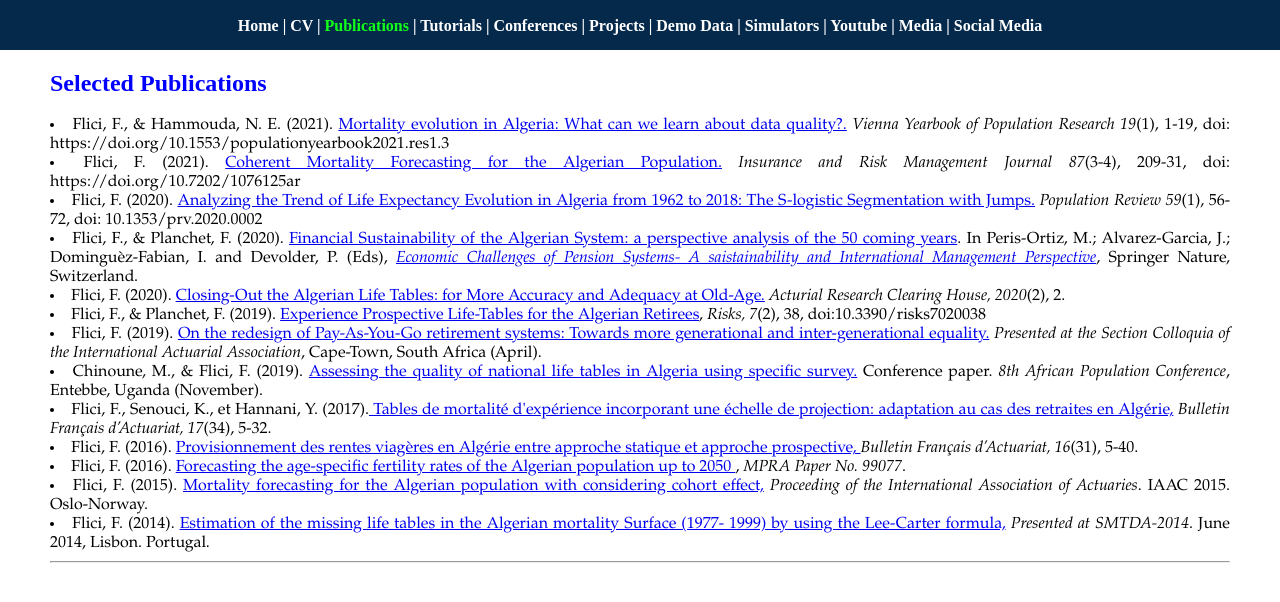
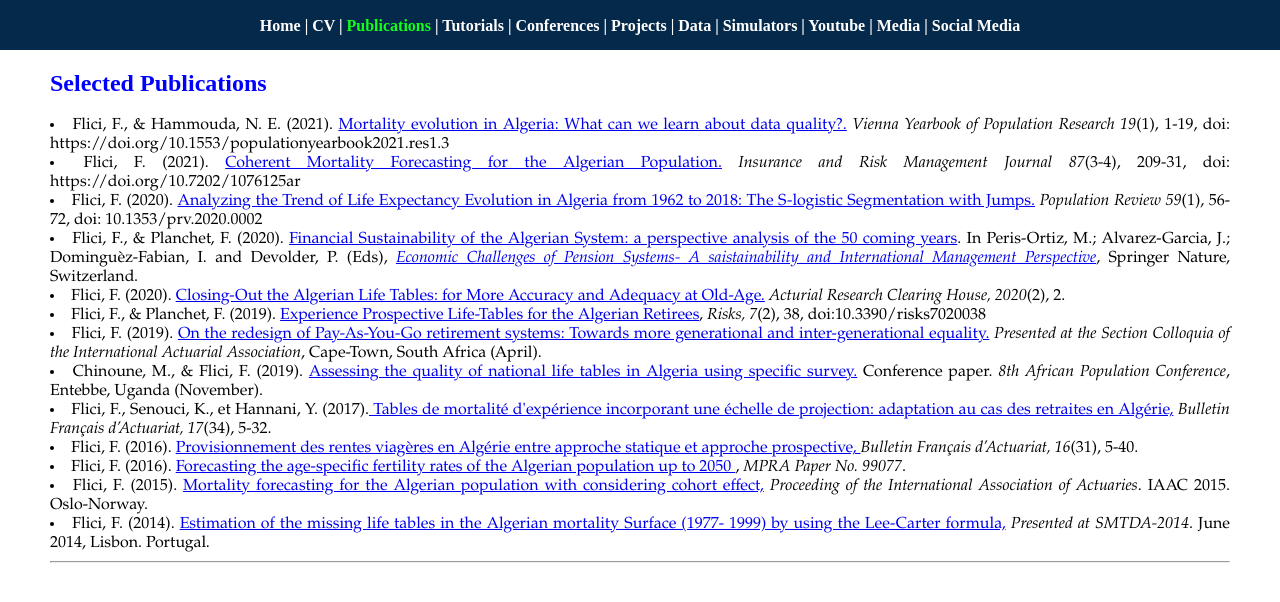
Before and after one commit to Farid-FLICI/farid-flici.github.io, a Jekyll site: the page pub.html, which Jekyll copies as it is, in a window 1280 px wide. Shown: the top 602 px of the page. Built offline with Jekyll 4.4.1, drawn with Linux system fonts in a browser that asks for light colours.

Commit message:
Update pub.html

```diff
--- a/pub.html
+++ b/pub.html
@@ -87,7 +87,7 @@ h3 {
 <a> |  </a>
 <a  href="./proj.html" class="a" >Projects</a>
 <a> |  </a>
-<a  href="./data.html" class="a" >Demo Data</a>
+<a  href="./data.html" class="a" >Data</a>
 <a> |  </a>
 <a  href="./pps.html" class="a" >Simulators</a>
 <a> |  </a>
```
